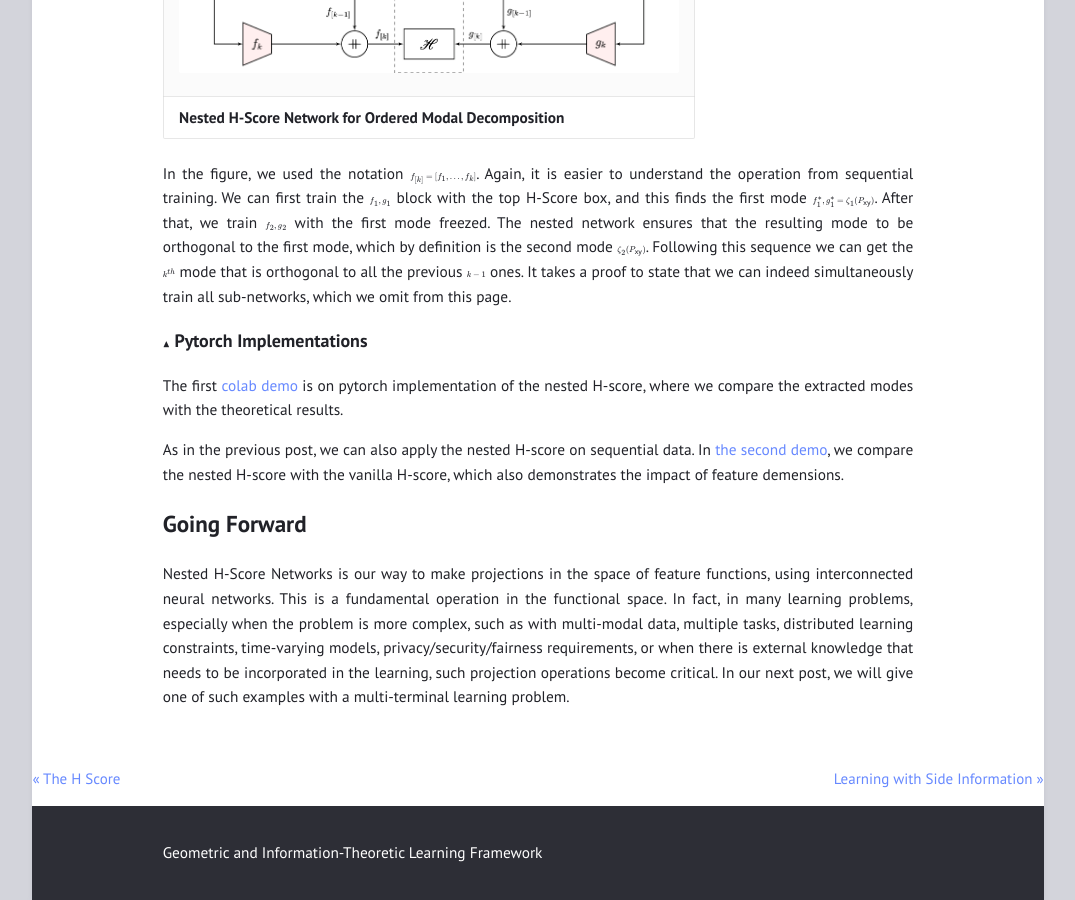
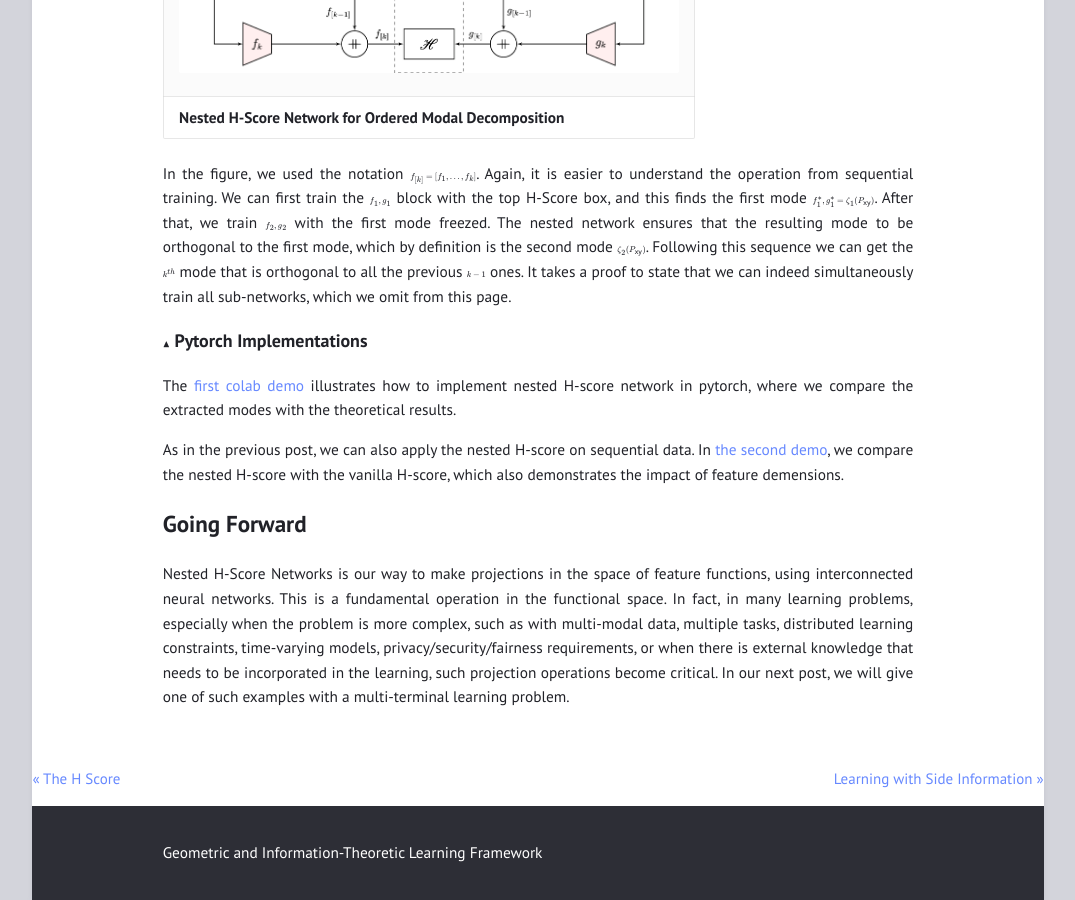
Before and after one commit to gilearning/gilearning.github.io, a Jekyll site: the page built from _posts/2022-09-08-NestedHScore.md, in a window 1280 px wide and 900 px high, scrolled down 4953 px. Shown: the whole window, without its empty margins (102-1177 px from the left). Built offline with Jekyll 4.4.1, drawn with Linux system fonts in a browser that asks for light colours; formulas are drawn with MathJax 3.

Commit message:
Update 2022-09-08-NestedHScore.md

```diff
--- a/_posts/2022-09-08-NestedHScore.md
+++ b/_posts/2022-09-08-NestedHScore.md
@@ -133,7 +133,7 @@ Now the nested H-Score network that would generate orthogonal modes in descendin
 In the figure, we used the notation $f_{[k]} = [f_1, \ldots, f_k]$. Again, it is easier to understand the operation from sequential training. We can first train the $f_1, g_1$ block with the top H-Score box, and this finds the first mode $f^\ast_1, g^\ast_1 = \zeta_1(P_{\mathsf {xy}})$. After that, we train $f_2, g_2$ with the first mode freezed. The nested network ensures that the resulting mode to be orthogonal to the first mode, which by definition is the second mode $\zeta_2(P_{\mathsf {xy}})$. Following this sequence we can get the $k^{th}$ mode that is orthogonal to all the previous $k-1$ ones. It takes a proof to state that we can indeed simultaneously train all sub-networks, which we omit from this page.
 
 ### $\blacktriangle$ Pytorch Implementations
-The first [colab demo](https://colab.research.google.com/drive/1C9mdtDZ7GFvyiYxEboemJ3Ed18sUMkVB?usp=sharing) is on pytorch implementation of the nested H-score, where we compare the extracted modes with the theoretical results.
+The [first colab demo](https://colab.research.google.com/drive/1C9mdtDZ7GFvyiYxEboemJ3Ed18sUMkVB?usp=sharing) illustrates how to implement nested H-score network in pytorch, where we compare the extracted modes with the theoretical results.
 
 As in the previous post, we can also apply the nested H-score on sequential data. In [the second demo](https://colab.research.google.com/drive/1JtjS1LfWpf0eWx3xWTKYlW1myCTE4vqb#scrollTo=mcfGopzulQsY), we compare the nested H-score with the vanilla H-score, which also demonstrates the impact of feature demensions.
 
```
